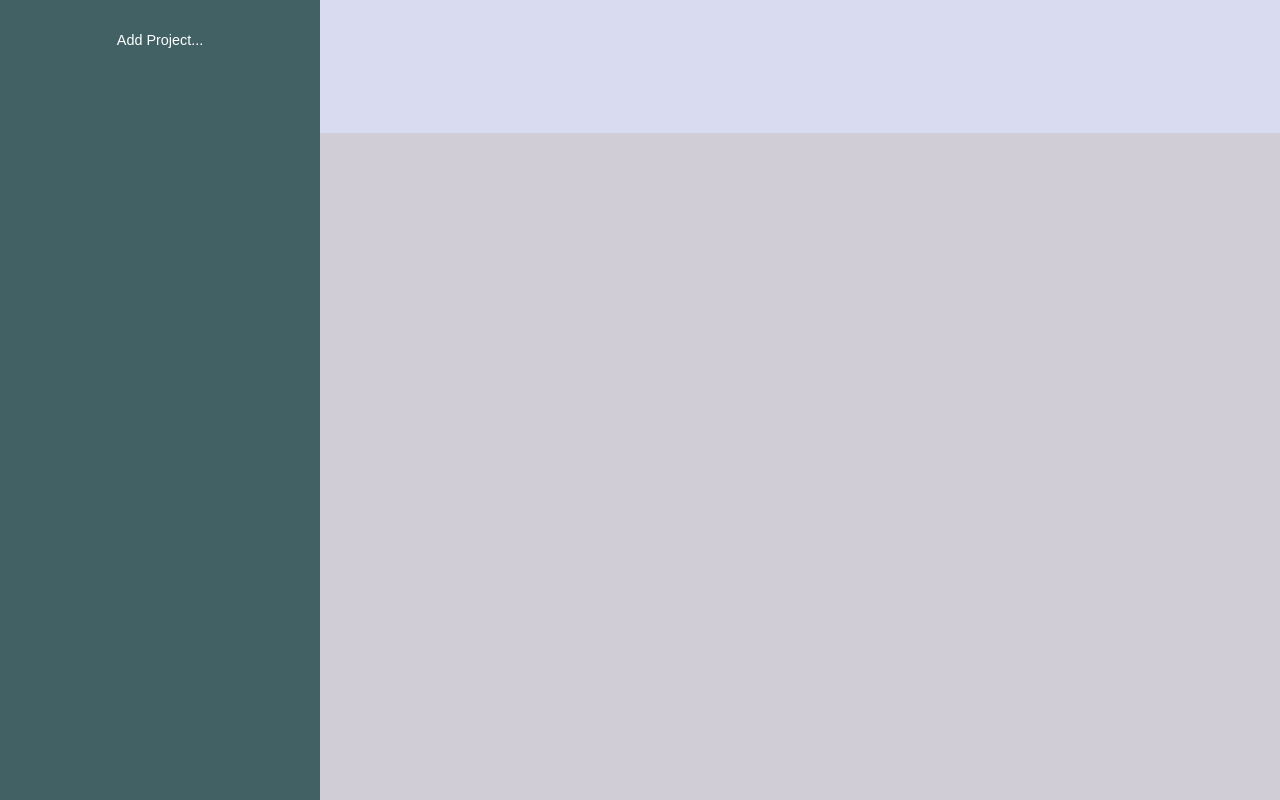
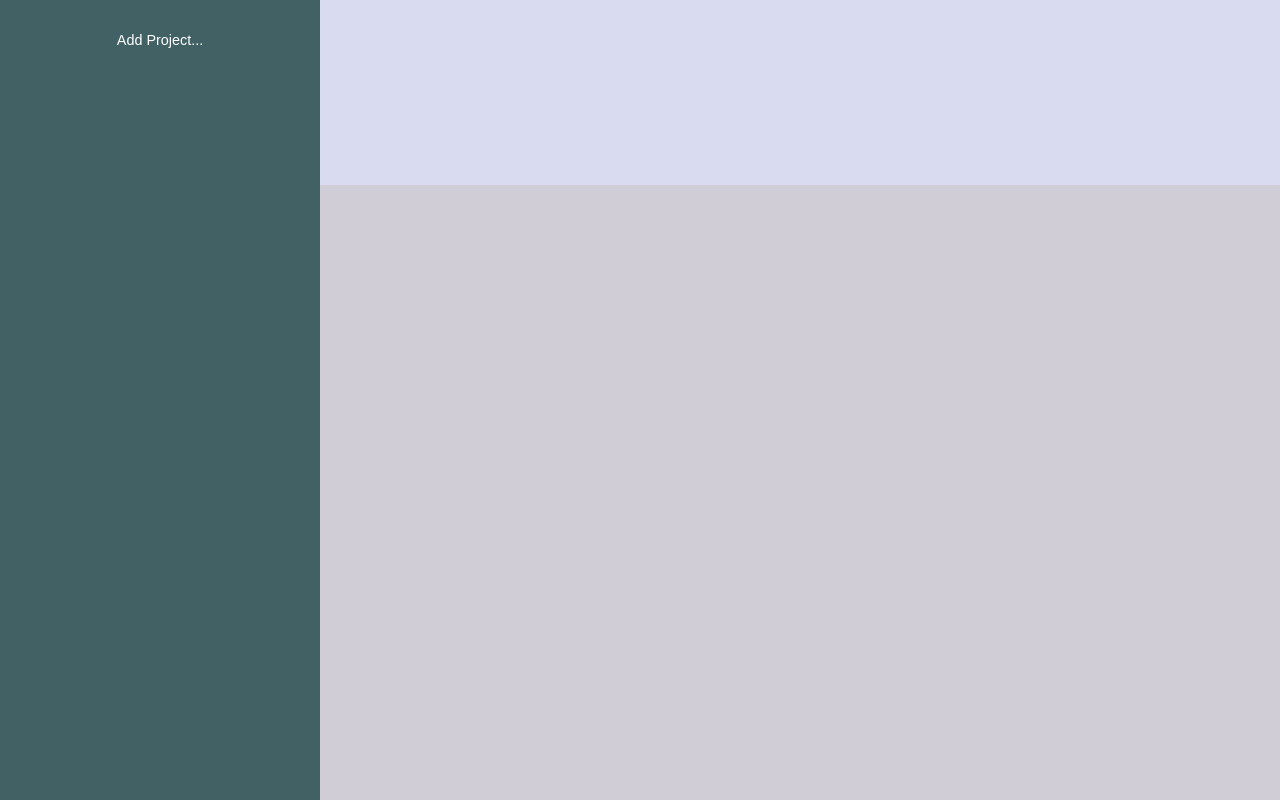
Before and after one commit to Zelzazor/todo-list, a plain HTML site: page index.html in a window 1280 px wide. Drawn offline with Linux system fonts and the light colour scheme.

Commit message:
Fix: project-details aumentado alto

```diff
--- a/style.css
+++ b/style.css
@@ -27,7 +27,7 @@ body{
 
 .project-details{
     background-color: #D9DBF1;
-    height: 20vh;
+    height: 30vh;
 }
 
 .todos{
```
